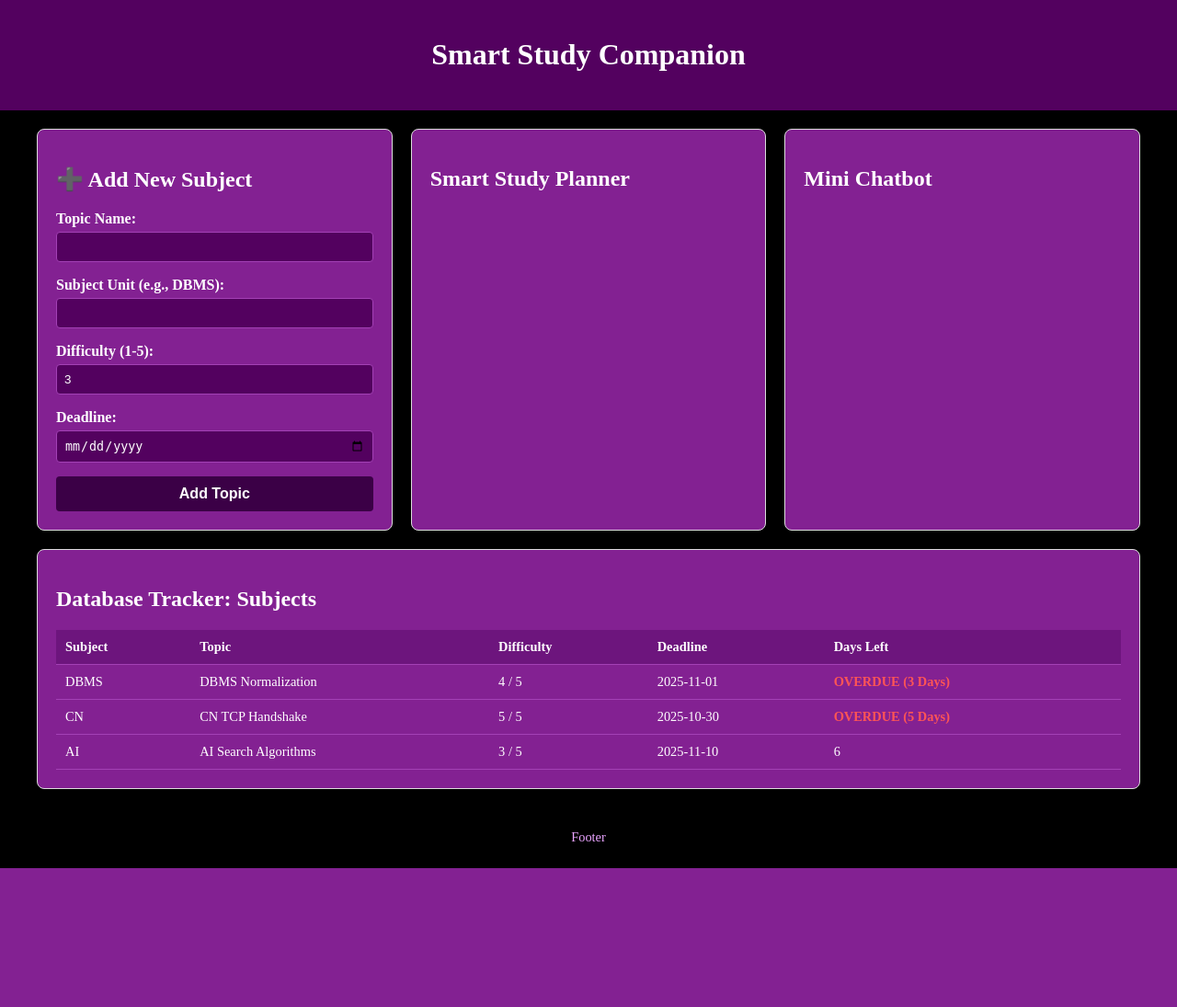
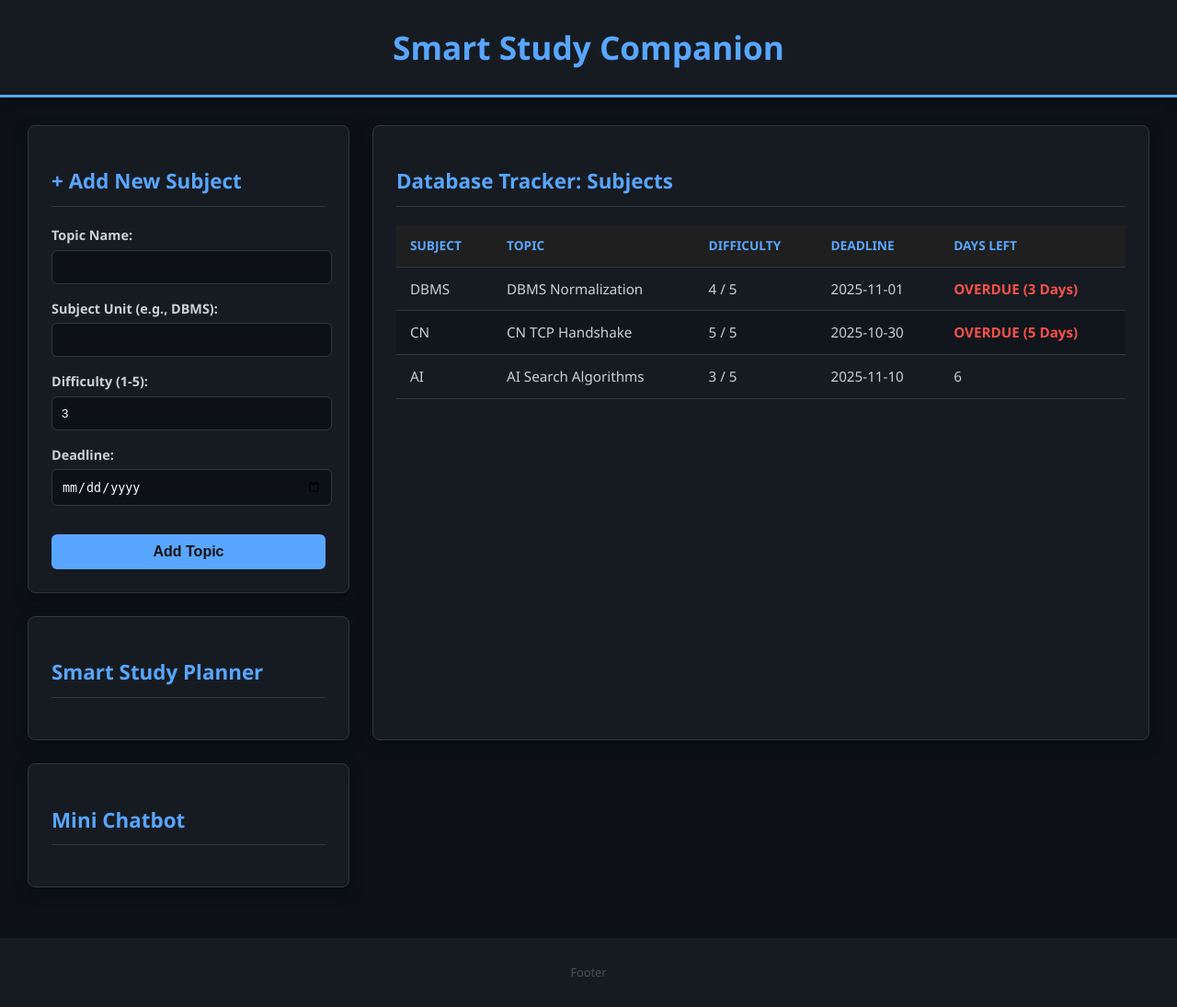
Before and after one commit to nishtha911/smart_study_companion, a Flask app: page / in a window 1280 px wide. Shown: the whole page at 92% size. Before the commit the page ends 944 px from the top, so only its background shows below. Run offline with Flask 3, Linux system fonts and the light colour scheme; data comes from the database, SQL or seed files in the repository; both versions use the stored data as it was after the commit.

Commit message:
updated style again, will change the positions later

```diff
--- a/static/style.css
+++ b/static/style.css
@@ -1,107 +1,158 @@
 body {
-    font-family: 'Times New Roman'; /*temporary font, will look for something cool later*/
-    background-color: #000000;
-    color: white;
+    font-family: 'Segoe UI', 'Roboto', Helvetica, Arial, sans-serif;
+    background-color: #0d1117;
+    color: #c9d1d9;
     margin: 0;
     padding: 0;
+    line-height: 1.5;
+    font-size: 16px;
 }
-/*temporary layout, will shift the chatbot to the right later*/
+
 header {
-    background-color: #53015f;
-    color: rgb(255, 255, 255);
-    padding: 20px;
+    background-color: #161b22;
+    color: #58a6ff;
+    padding: 25px;
     text-align: center;
+    border-bottom: 3px solid #58a6ff;
+    box-shadow: 0 2px 10px rgba(0, 0, 0, 0.5);
+}
+
+h1 {
+    font-size: 2.2em;
+    font-weight: 700;
+    margin: 0;
+}
+
+h2 {
+    color: #58a6ff;
+    font-size: 1.4em;
+    border-bottom: 1px solid #30363d;
+    padding-bottom: 10px;
+    margin-bottom: 20px;
 }
 
 #dashboard-layout {
-    display: flex;
-    flex-wrap: wrap;
-    gap: 20px;
-    padding: 20px;
-    max-width: 1200px;
+    display: grid;
+    grid-template-columns: 350px 1fr;
+    grid-template-rows: auto auto;
+    gap: 25px;
+    padding: 30px;
+    max-width: 1400px;
     margin: 0 auto;
 }
 
 .feature-card {
-    background: #832192;
-    border: 1px solid #ddd;
+    background: #161b22;
+    border: 1px solid #30363d;
     border-radius: 8px;
-    padding: 20px;
-    flex: 1 1 300px;
-    box-shadow: 0 2px 4px rgba(0, 0, 0, 0.05);
+    padding: 25px;
+    box-shadow: 0 5px 15px rgba(0, 0, 0, 0.4);
 }
 
-.feature-card form p {
-    margin-bottom: 15px;
+#input-form {
+    grid-column: 1 / 2;
+    grid-row: 1 / 2;
 }
+
+#tracker-placeholder {
+    grid-column: 2 / 3;
+    grid-row: 1 / 3;
+}
+
+#planner-placeholder {
+    grid-column: 1 / 2;
+    grid-row: 2 / 3;
+}
+
+#chatbot-placeholder {
+
+    /* */
+}
+
 
 .feature-card label {
     display: block;
     margin-bottom: 5px;
-    font-weight: bold;
+    font-weight: 600;
+    color: #c9d1d9;
+    font-size: 0.9em;
 }
 
 .feature-card input[type="text"],
 .feature-card input[type="number"],
 .feature-card input[type="date"] {
     width: 95%;
-    padding: 8px;
-    border: 1px solid #a341b5;
-    border-radius: 4px;
-    background-color: #53015f;
+    padding: 10px;
+    border: 1px solid #30363d;
+    border-radius: 6px;
+    background-color: #0d1117;
     color: white;
 }
 
 .feature-card button[type="submit"] {
-    background-color: #3b0046;
-    color: white;
+    background-color: #58a6ff;
+    color: #121212;
     padding: 10px 15px;
     border: none;
-    border-radius: 4px;
+    border-radius: 6px;
     cursor: pointer;
     font-size: 1em;
     font-weight: bold;
-    transition: background-color 0.3s ease;
+    transition: background-color 0.2s ease;
     width: 100%;
+    margin-top: 15px;
 }
 
 .feature-card button[type="submit"]:hover {
-    background-color: #4f005a;
+    background-color: #79a6ff;
 }
 
 
 .feature-card table {
     width: 100%;
     border-collapse: collapse;
-    margin-top: 15px;
-    color: white;
+    margin-top: 10px;
+    color: #c9d1d9;
+    font-size: 0.95em;
+}
+
+.feature-card th, .feature-card td {
+    padding: 12px 15px;
+    text-align: left;
+    border-bottom: 1px solid #30363d;
+}
+
+.feature-card th {
+    background-color: #1f1f1f;
+    font-weight: 600;
+    color: #58a6ff;
+    text-transform: uppercase;
     font-size: 0.9em;
 }
 
-.feature-card th, .feature-card td {
-    padding: 10px;
-    text-align: left;
-    border-bottom: 1px solid #a341b5;
+.feature-card tr:nth-child(even) {
+    background-color: #11151c;
+}
+.feature-card tr:hover {
+    background-color: #2a2a2a;
 }
 
-.feature-card th {
-    background-color: #6d157d;
-    font-weight: bold;
-}
 
 .urgent-red {
-    color: #ff5555;
+    color: #f85149;
     font-weight: bold;
 }
 
 .warning-yellow {
-    color: #ffffa0;
+    color: #e3b341;
     font-weight: bold;
 }
 
 footer {
     text-align: center;
-    padding: 10px;
-    font-size: 0.9em;
-    color: #eaa4ff;
+    padding: 15px;
+    font-size: 0.8em;
+    color: #484f58;
+    background-color: #161b22;
+    margin-top: 25px;
 }
--- a/templates/index.html
+++ b/templates/index.html
@@ -13,7 +13,7 @@
 
     <main id="dashboard-layout">
         <section class="feature-card" id="input-form">
-            <h2>➕ Add New Subject</h2>
+            <h2>+ Add New Subject</h2>
             <form method="POST" action="/add_subject">
                 <p>
                     <label for="name">Topic Name:</label>
```
Also changed, not shown: study_companion.db.
